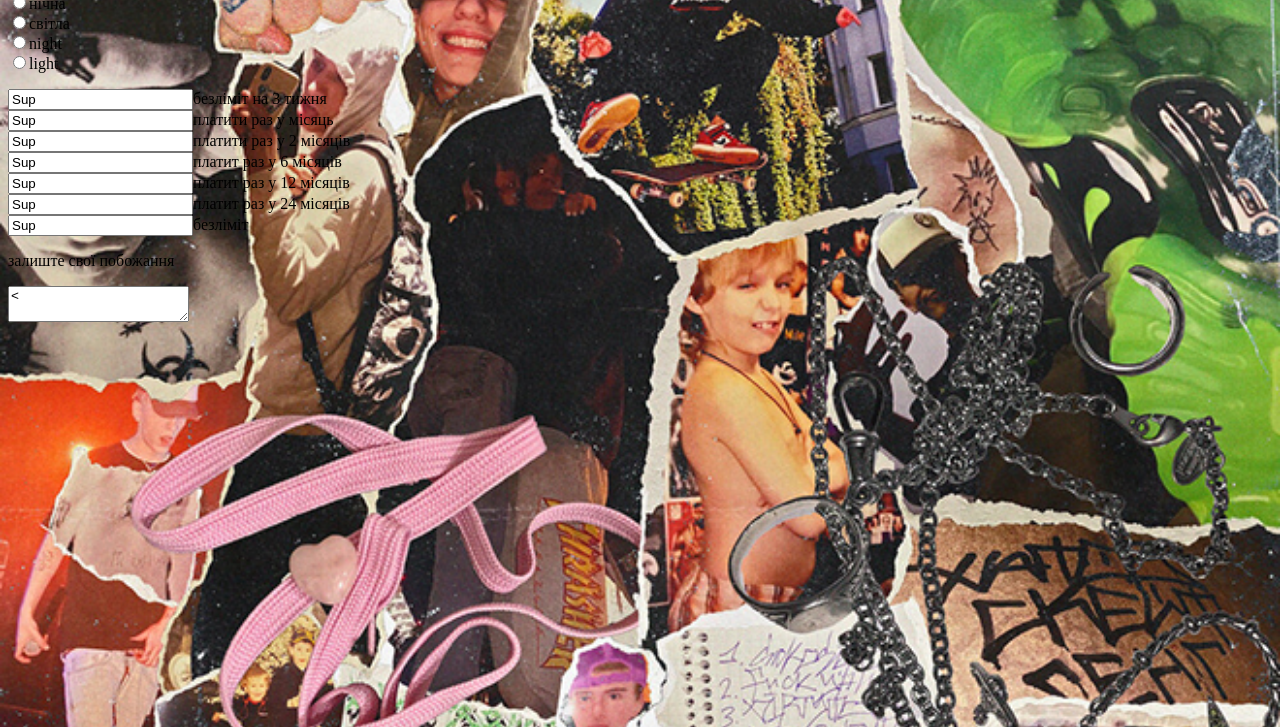
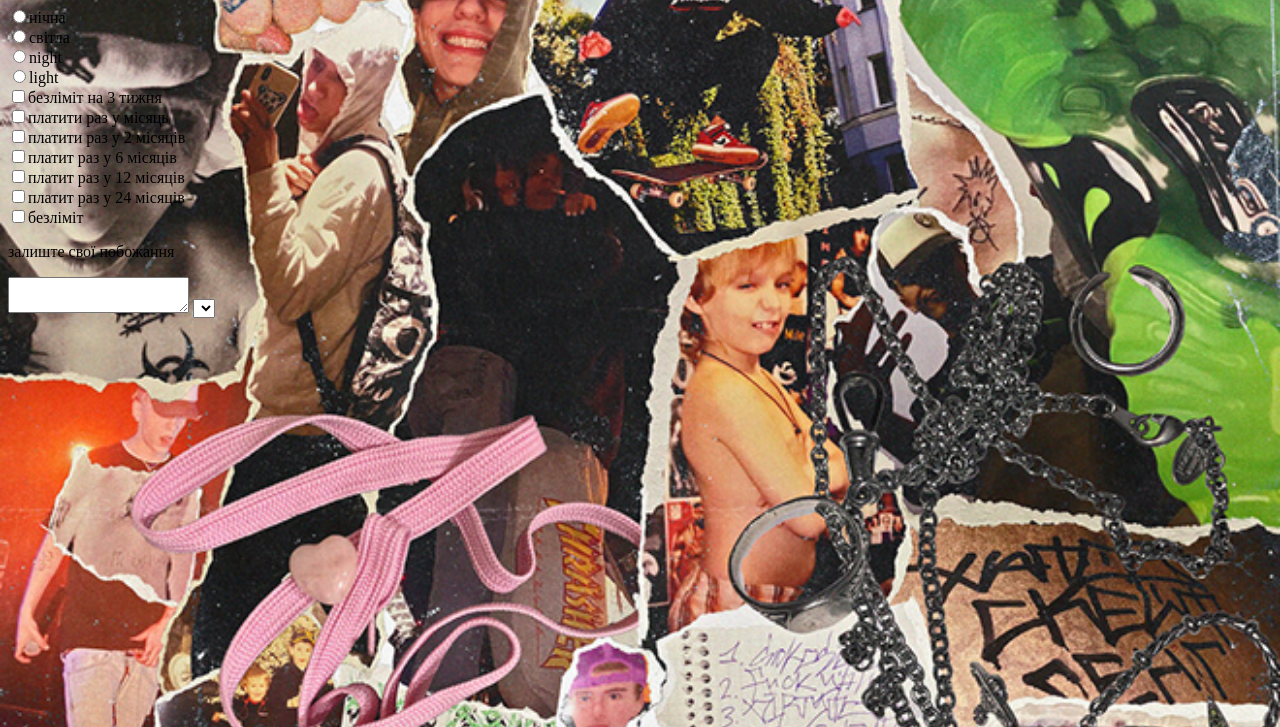
Before and after one commit to pikws-044/pikws-044.github.com, a plain HTML site: page index.htm in a window 1280 px wide. Shown: the part 73-800 px from the top of the page. Drawn offline with Linux system fonts and the light colour scheme.

Commit message:
add body

```diff
--- a/index.htm
+++ b/index.htm
@@ -1,5 +1,11 @@
+<!DOCTYPE html>
+<html lang="en">
 <head>
-<style>
+    <meta charset="UTF-8">
+    <meta name="viewport" content="width=device-width, initial-scale=1.0">
+    <title>Document</title>
+
+    <style>
 body{
     background-image: url(5e8f9923dfd16.jpg);
     background-repeat: no-repeat;
@@ -8,7 +14,8 @@ body{
 }
 </style>
 </head>
-<h1>яку тему сайту обрираешь</h1>
+<body>
+    <h1>яку тему сайту обрираешь</h1>
 
 <form action="">
 <input type="radio" name="stat">нічна <br>
@@ -19,13 +26,23 @@ body{
 
 
 </form>
-<input type="checkbox name="" value="Sup">безліміт на 3 тижня<br>
-<input type="checkbox name="" value="Sup">платити раз у місяць<br>
-<input type="checkbox name="" value="Sup">платити раз у 2 місяців<br>
-<input type="checkbox name="" value="Sup">платит раз у 6  місяців<br>
-<input type="checkbox name="" value="Sup">платит раз у 12  місяців<br>
-<input type="checkbox name="" value="Sup">платит раз у 24 місяців<br>
-<input type="checkbox name="" value="Sup">безліміт<br>
+<input type="checkbox" value="Sup">безліміт на 3 тижня<br>
+<input type="checkbox" value="Sup">платити раз у місяць<br>
+<input type="checkbox" value="Sup">платити раз у 2 місяців<br>
+<input type="checkbox" value="Sup">платит раз у 6  місяців<br>
+<input type="checkbox" value="Sup">платит раз у 12  місяців<br>
+<input type="checkbox" value="Sup">платит раз у 24 місяців<br>
+<input type="checkbox" value="Sup">безліміт<br>
 
 <p> залиште свої побожання</p>
-<textarea name=""id=""><</textarea>
+<textarea placeholder=""залиште свої поьбожання=""></textarea>
+
+<select>
+<option value="  "></option>
+
+</select>
+
+
+
+</body>
+</html>
```
